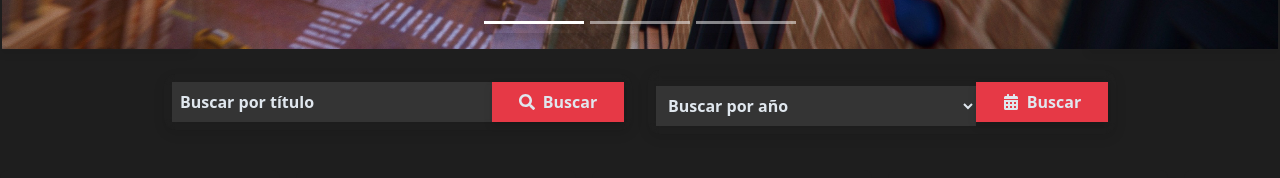
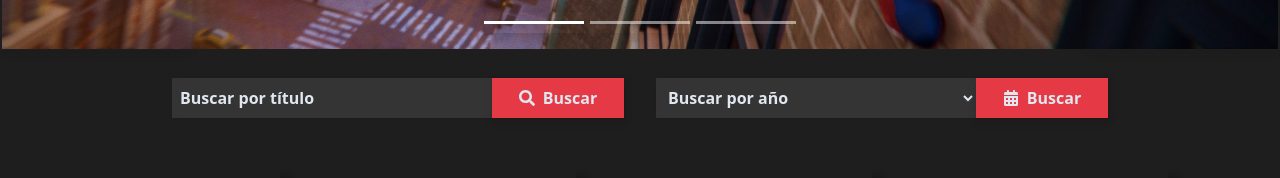
Before and after one commit to Gimenados/peliculas-app, a React (Create React App) app: page / in a window 1280 px wide. Shown: the part 741-919 px from the top of the page. Built offline with nearby package versions, Linux system fonts and the light colour scheme; grey boxes are pictures that could not be loaded; a web font is replaced by a local one.

Commit message:
finalizado search

```diff
--- a/src/styles/App.css
+++ b/src/styles/App.css
@@ -269,10 +269,6 @@ img {
   outline: none;
 }
 
-.section-buscar select {
-  margin-top: 0.5rem;
-}
-
 .section-buscar select option {
   color: rgb(224, 231, 238) !important;
   background-color: rgb(48, 47, 47) !important;
@@ -369,7 +365,6 @@ select option {
   align-items: center;
   padding: 0.5rem;
   border-radius: 12px;
-  box-shadow: 0 4px 12px rgba(0, 0, 0, 0.1);
   backdrop-filter: blur(6px);
 }
 
--- a/src/styles/components/_form.scss
+++ b/src/styles/components/_form.scss
@@ -20,10 +20,6 @@
   padding: 0.5rem;
   font-weight: 600;
   outline: none;
-}
-
-.section-buscar select {
-  margin-top: 0.5rem;
 }
 
 // Para que las opciones del select tengan texto negro y fondo blanco
@@ -126,10 +122,9 @@ select option {
 .input-wrapper {
   display: flex;
   align-items: center;
-  // gap: 0.75rem;
   padding: 0.5rem;
   border-radius: 12px;
-  box-shadow: 0 4px 12px rgba(0, 0, 0, 0.1);
+  // box-shadow: 0 4px 12px rgba(0, 0, 0, 0.1);
   backdrop-filter: blur(6px);
 }
 
@@ -137,10 +132,9 @@ select option {
 .select-modern {
   padding: 0.4rem 0.8rem;
   border: none;
-  // border-radius: 8px;
   font-size: 1rem;
   background-color: rgba(255, 255, 255, 0.15);
-  color: black !important; // texto blanco para inputs y selects
+  color: black !important;
   outline: none;
   width: 200px;
 }
```
